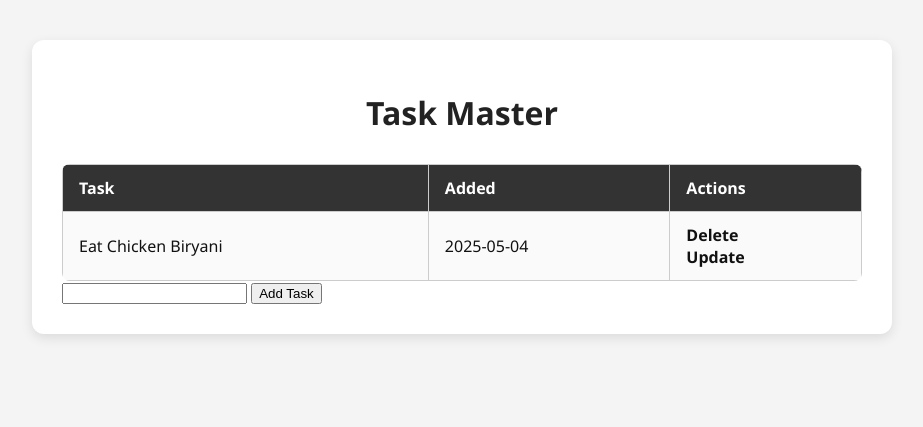
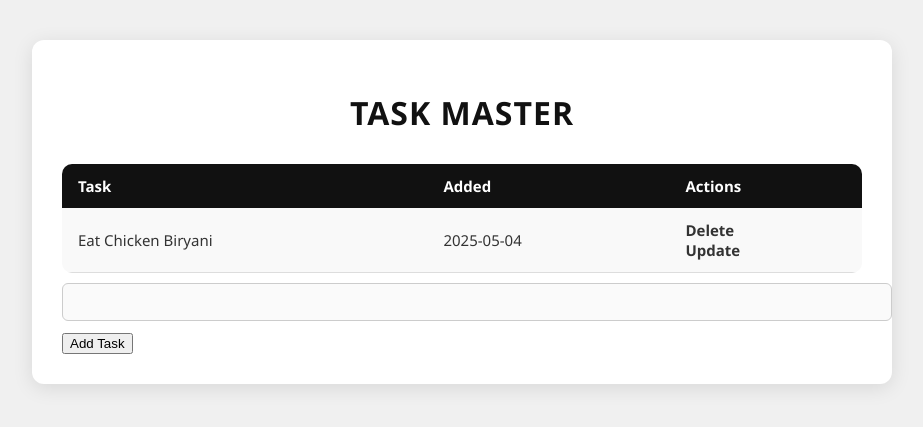
Before and after one commit to GRakshita/FlaskCrudApp, a Flask app: page / in a window 1280 px wide. Shown: the top 427 px of the page, without its empty margins (178-1101 px from the left). Run offline with Flask 3, Linux system fonts and the light colour scheme; data comes from the database, SQL or seed files in the repository; both versions use the stored data as it was after the commit.

Commit message:
Update 1

```diff
--- a/app.py
+++ b/app.py
@@ -55,4 +55,6 @@
         return render_template('update.html',task=task)
 
 if __name__ == "__main__":
-    app.run(debug=True)
+    import os
+    port = int(os.environ.get("PORT", 5000))
+    app.run(debug=False, host='0.0.0.0', port=port)
--- a/static/css/main.css
+++ b/static/css/main.css
@@ -1,66 +1,114 @@
+/* Reset and Base */
 body {
     margin: 0;
     font-family: 'Segoe UI', Tahoma, Geneva, Verdana, sans-serif;
-    background-color: #f4f4f4;
+    background-color: #f0f0f0;
     padding: 40px;
     display: flex;
     justify-content: center;
+    color: #222;
 }
 
+/* Container */
 .content {
-    width: 70%;
+    width: 90%;
     max-width: 800px;
     background-color: #fff;
     padding: 30px;
     border-radius: 12px;
-    box-shadow: 0 4px 12px rgba(0, 0, 0, 0.1);
+    box-shadow: 0 4px 20px rgba(0, 0, 0, 0.1);
 }
 
+/* Heading */
 h1 {
     text-align: center;
-    color: #222;
+    color: #111;
     margin-bottom: 30px;
-    font-weight: 600;
+    font-weight: 700;
+    text-transform: uppercase;
+    letter-spacing: 1px;
 }
 
+/* Table */
 table {
     width: 100%;
     border-collapse: collapse;
-    margin-top: 10px;
-    border-radius: 8px;
+    margin-top: 20px;
+    font-size: 15px;
+    border-radius: 10px;
     overflow: hidden;
-    font-size: 16px;
 }
 
-th, td {
-    border: 1px solid #ccc;
+/* Table Header */
+th {
+    background-color: #111;
+    color: #fff;
+    font-weight: 600;
     padding: 12px 16px;
     text-align: left;
-    transition: background-color 0.3s ease;
 }
 
-th {
-    background-color: #333;
-    color: #fff;
-    font-weight: 600;
+/* Table Cells */
+td {
+    background-color: #f9f9f9;
+    color: #333;
+    padding: 12px 16px;
+    border-bottom: 1px solid #ddd;
 }
 
-td {
-    background-color: #fafafa;
-    color: #111;
+/* Hover Effects */
+tr:hover td {
+    background-color: #e6e6e6;
 }
 
-tr:hover td {
-    background-color: #eaeaea;
-}
-
+/* Links */
 a {
     text-decoration: none;
-    color: #111;
-    font-weight: bold;
+    color: #333;
+    font-weight: 600;
+    transition: color 0.3s ease;
 }
 
 a:hover {
     color: #000;
     text-decoration: underline;
 }
+
+/* Input and Buttons */
+input[type="text"], textarea {
+    width: 100%;
+    padding: 10px 14px;
+    margin: 10px 0;
+    border: 1px solid #ccc;
+    border-radius: 6px;
+    font-size: 14px;
+    background-color: #fafafa;
+    color: #111;
+}
+
+button {
+    padding: 10px 20px;
+    background-color: #111;
+    color: #fff;
+    border: none;
+    border-radius: 6px;
+    cursor: pointer;
+    font-weight: 600;
+    transition: background-color 0.3s ease;
+    margin-top: 10px;
+}
+
+button:hover {
+    background-color: #333;
+}
+
+/* Responsive */
+@media (max-width: 600px) {
+    .content {
+        padding: 20px;
+    }
+
+    table, th, td {
+        font-size: 14px;
+    }
+}
```
Also changed, not shown: instance/test.db, 1 other file.
